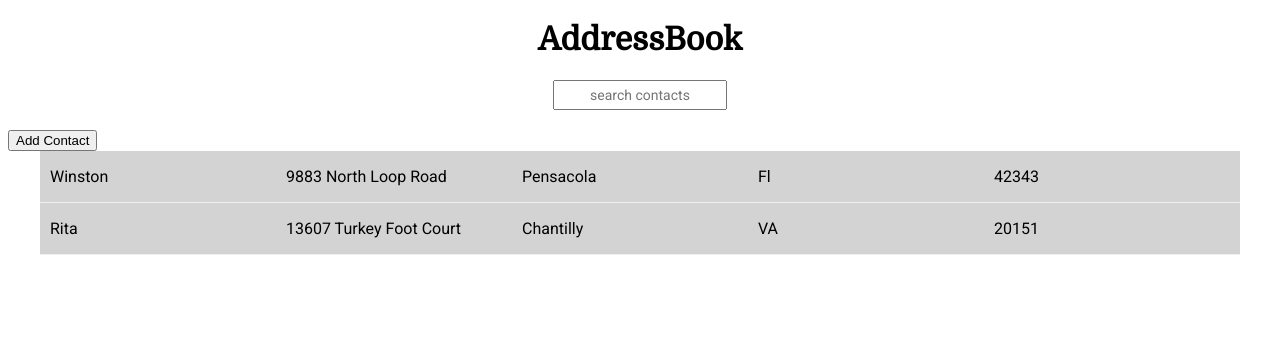
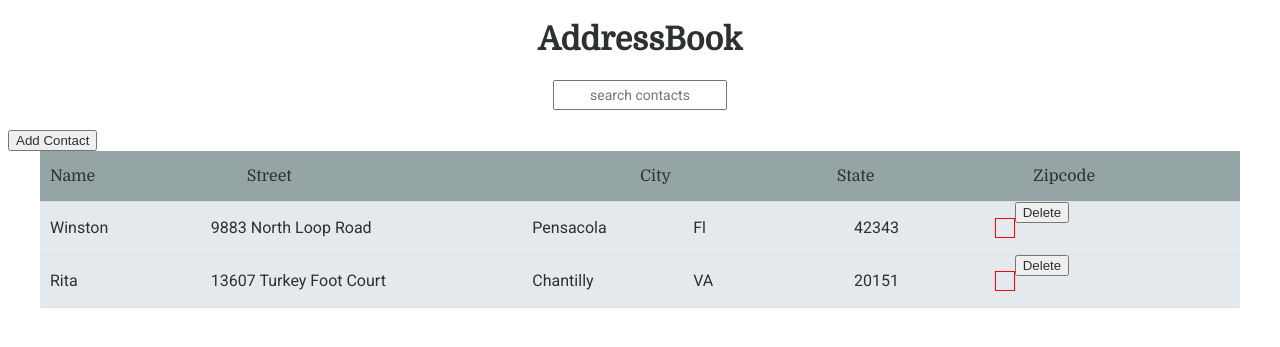
Before and after one commit to brucekchung/addressbook, a Flask app: page / in a window 1280 px wide. Shown: the top 347 px of the page. Run offline with Flask 2, Linux system fonts and the light colour scheme; data comes from the database, SQL or seed files in the repository; both versions use the stored data as it was after the commit.

Commit message:
Can delete contacts, made style changes

```diff
--- a/application/routes.py
+++ b/application/routes.py
@@ -1,13 +1,13 @@
 from application import app, db
 from application.forms import ContactForm
 from application.models import Post
-from application.mockdata import mockdata
+# from application.mockdata import mockdata
 from flask import render_template, flash, redirect, url_for
 
 
 
 @app.route('/')
-@app.route('/home', methods=['GET', 'DELETE'])
+@app.route('/home')
 def home():
   contacts = Post.query.all()
   return render_template('home.html', contacts=contacts)
@@ -28,3 +28,11 @@ def addcontact():
     flash(f'{contact.name.data} added to contacts!', 'success')
     return redirect(url_for('home'))
   return render_template('addcontact.html', contact=contact)
+
+@app.route('/post/<int:post_id>/delete', methods=['POST'])
+def deletecontact(post_id):
+  contact_to_delete = Post.query.get_or_404(post_id)
+  db.session.delete(contact_to_delete)
+  db.session.commit()
+  flash(f'Goodbye {contact_to_delete.name}...', 'success')
+  return redirect(url_for('home'))
--- a/application/static/styles/styles.css
+++ b/application/static/styles/styles.css
@@ -1,5 +1,6 @@
 * {
   box-sizing: border-box;
+  color: #2e3131;
 }
 
 h1 {
@@ -30,17 +31,35 @@ h1 {
   max-width: 1200px;
 }
 
-.contact {
+.contact, .contact-header {
   font-family: 'Roboto', sans-serif;
   display: flex;
   justify-content: space-between;
-  background: lightgrey;
-  border-bottom: 1px solid #f0f0f0;
+  background: #e4e9ed;
+  border-bottom: 1px solid #dadfe1;
   padding: 0 10px;
 }
 
-.contact p {
+.contact-header {
+  font-family: 'Domine', serif;
+  background: #95a5a6;
+}
+
+
+.contact p, .contact-header p {
   flex: 1;
+}
+
+.flex2 {
+  flex: 2 !important;
+}
+
+.delete-button {
+  height: 20px;
+  width: 20px;
+  float: right;
+  /* margin: 10px 10px 0 0; */
+  border: 1px solid red;
 }
 
 .add-contact {
--- a/application/templates/home.html
+++ b/application/templates/home.html
@@ -10,13 +10,26 @@
 
 <div class="contacts-list">
 
+  <div class="contact-header">
+    <p>Name</p>
+    <p class="flex2">Street</p>
+    <p>City</p>
+    <p>State</p>
+    <p>Zipcode</p>
+  </div>
 {% for contact in contacts %}
   <div class="contact">
     <p>{{ contact.name }}</p>
-    <p>{{ contact.street }}</p>
+    <p class="flex2">{{ contact.street }}</p>
     <p>{{ contact.city }}</p>
     <p>{{ contact.state }}</p>
-    <p>{{ contact.zipcode }}</p>
+    <p>{{ contact.zipcode }}
+      <span class="delete-button">
+        <form action="{{ url_for('deletecontact', post_id=contact.id) }}" method="POST">
+          <input type="submit" value="Delete">
+        </form>
+      </span>
+    </p>
   </div>
 {% endfor %}
 
```
Also changed, not shown: application/site.db.
